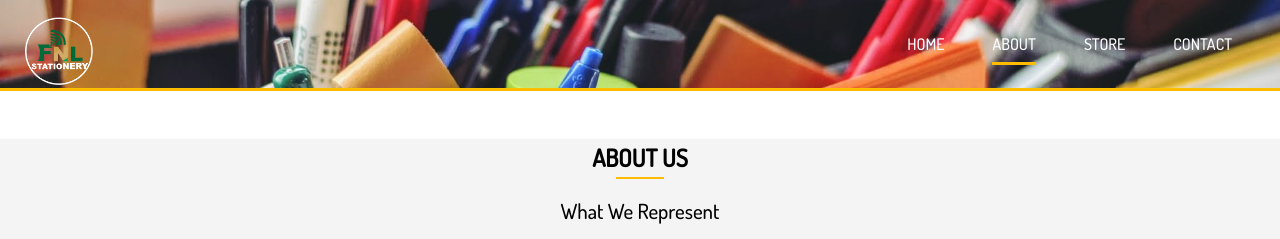
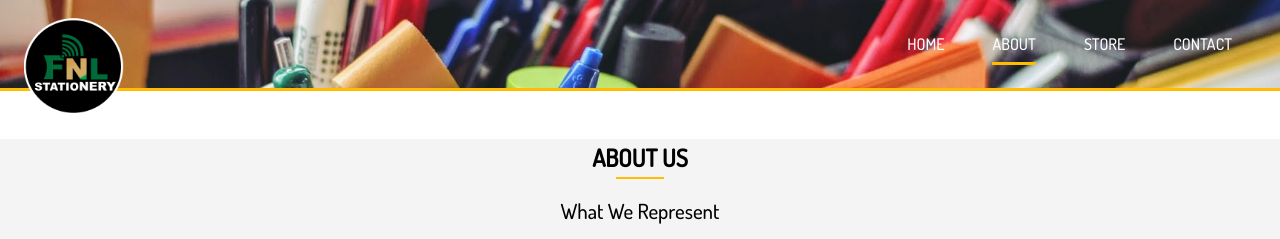
Before and after one commit to Farouq-Hub/Fasdej_website, a website: page DIST/about.html in a window 1280 px wide. Shown: the top 239 px of the page. Drawn offline with Linux system fonts and the light colour scheme.

Commit message:
updated form

```diff
--- a/scss/main.scss
+++ b/scss/main.scss
@@ -30,8 +30,8 @@ img {
 }
 //logo
 #logo {
-  width: 70px;
-  height: 70px;
+  width: 100px;
+  height: 100px;
   color: #fff;
   text-transform: uppercase;
 }
```
Also changed, not shown: DIST/IMG/thumbnail (1).png (added), DIST/about.html, DIST/contact.html, DIST/css/main.css, DIST/index.html, DIST/store.html.
